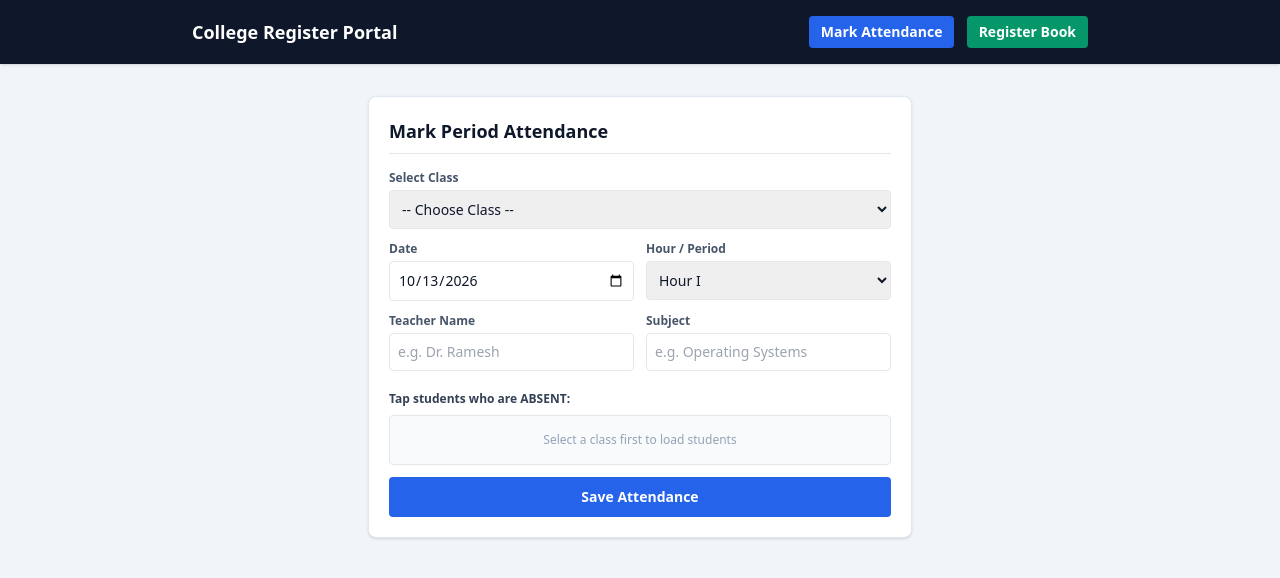
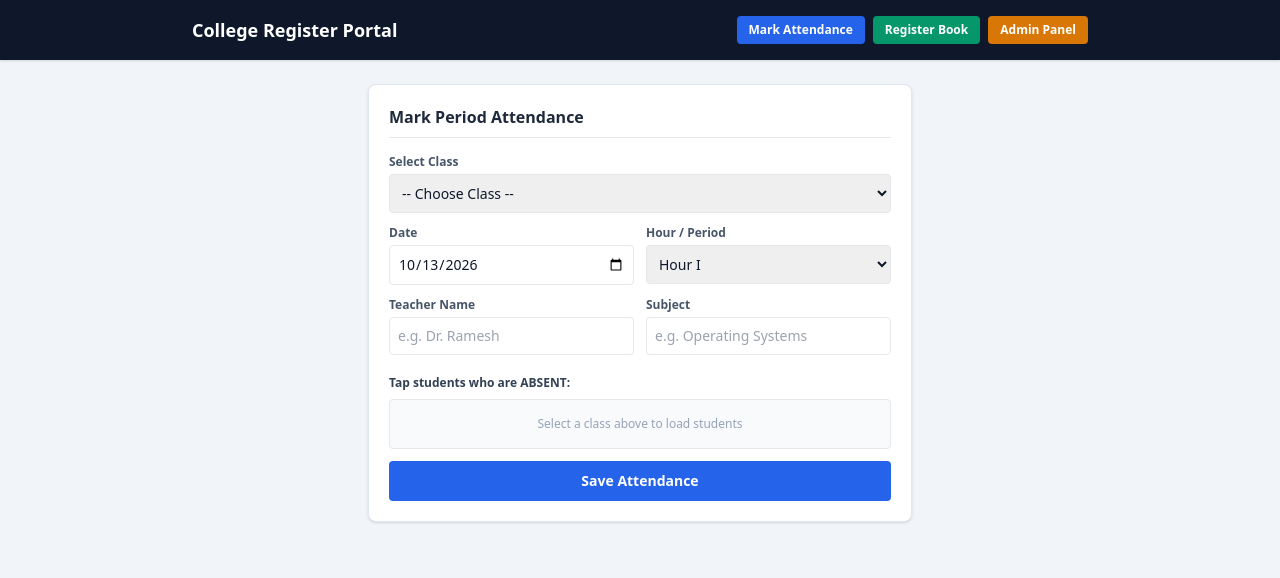
Before and after one commit to lr2memcem-gif/attendance-book, a plain HTML site: page index.html in a window 1280 px wide. Drawn offline with nearby package versions, Linux system fonts and the light colour scheme; no server answers.

Commit message:
Refactor HTML structure and improve styles

```diff
--- a/index.html
+++ b/index.html
@@ -7,10 +7,19 @@
   <script src="https://cdn.tailwindcss.com"></script>
   <script src="https://cdn.jsdelivr.net/npm/@supabase/supabase-js@2"></script>
   <style>
-    @page { size: A4 portrait; margin: 8mm; }
+    @page {
+      size: A4 portrait;
+      margin: 8mm;
+    }
     @media print {
-      body { margin: 0; padding: 0; background: #fff; }
-      .no-print { display: none !important; }
+      body {
+        margin: 0;
+        padding: 0;
+        background: #fff;
+      }
+      .no-print {
+        display: none !important;
+      }
       .a4-page {
         border: none !important;
         box-shadow: none !important;
@@ -20,27 +29,30 @@
         page-break-inside: avoid !important;
         break-inside: avoid !important;
       }
-      .a4-page:last-child { page-break-after: avoid !important; }
+      .a4-page:last-child {
+        page-break-after: avoid !important;
+      }
     }
   </style>
 </head>
 <body class="bg-slate-100 text-slate-900 font-sans">
 
-  <!-- Navigation / Mode Bar -->
+  <!-- Top Navigation Header -->
   <header class="no-print bg-slate-900 text-white p-4 shadow">
-    <div class="max-w-4xl mx-auto flex justify-between items-center">
+    <div class="max-w-4xl mx-auto flex flex-wrap justify-between items-center gap-2">
       <h1 class="font-bold text-lg">College Register Portal</h1>
-      <div class="space-x-2">
-        <button onclick="showTab('mark')" class="bg-blue-600 px-3 py-1.5 rounded text-sm font-semibold">Mark Attendance</button>
-        <button onclick="showTab('register')" class="bg-emerald-600 px-3 py-1.5 rounded text-sm font-semibold">Register Book</button>
+      <div class="flex items-center gap-2">
+        <button onclick="showTab('mark')" class="bg-blue-600 hover:bg-blue-700 px-3 py-1.5 rounded text-xs font-semibold">Mark Attendance</button>
+        <button onclick="showTab('register')" class="bg-emerald-600 hover:bg-emerald-700 px-3 py-1.5 rounded text-xs font-semibold">Register Book</button>
+        <a href="admin.html" class="bg-amber-600 hover:bg-amber-700 px-3 py-1.5 rounded text-xs font-semibold inline-block">Admin Panel</a>
       </div>
     </div>
   </header>
 
   <!-- TAB 1: MARK ATTENDANCE (STAFF / HOD) -->
-  <main id="tab-mark" class="no-print max-w-xl mx-auto p-4 mt-4">
+  <main id="tab-mark" class="no-print max-w-xl mx-auto p-4 mt-2">
     <div class="bg-white p-5 rounded-lg shadow border border-slate-200">
-      <h2 class="text-lg font-bold border-b pb-2 mb-4">Mark Period Attendance</h2>
+      <h2 class="text-base font-bold border-b pb-2 mb-4 text-slate-800">Mark Period Attendance</h2>
 
       <div class="space-y-3">
         <div>
@@ -82,7 +94,7 @@
         <div class="pt-2">
           <label class="block text-xs font-bold text-slate-700 mb-2">Tap students who are ABSENT:</label>
           <div id="student-grid" class="grid grid-cols-2 gap-2 max-h-64 overflow-y-auto p-1 border rounded bg-slate-50">
-            <p class="text-xs text-slate-400 col-span-2 p-3 text-center">Select a class first to load students</p>
+            <p class="text-xs text-slate-400 col-span-2 p-3 text-center">Select a class above to load students</p>
           </div>
         </div>
 
@@ -99,7 +111,7 @@
       <div class="bg-white p-4 rounded-lg shadow border border-slate-200 flex flex-wrap gap-3 items-end">
         <div>
           <label class="block text-xs font-bold text-slate-600">Class</label>
-          <select id="reg-class" class="border p-2 rounded text-sm"></select>
+          <select id="reg-class" class="border p-2 rounded text-sm min-w-[140px]"></select>
         </div>
         <div>
           <label class="block text-xs font-bold text-slate-600">From Date</label>
@@ -113,12 +125,12 @@
           <label class="block text-xs font-bold text-slate-600">Start Page #</label>
           <input type="number" id="reg-page-start" value="72" class="border p-2 rounded text-sm w-16 text-center">
         </div>
-        <button onclick="generateBook()" class="bg-blue-600 text-white px-4 py-2 rounded text-sm font-semibold">Generate</button>
-        <button onclick="window.print()" class="bg-emerald-600 text-white px-4 py-2 rounded text-sm font-semibold ml-auto">Print (PDF)</button>
+        <button onclick="generateBook()" class="bg-blue-600 hover:bg-blue-700 text-white px-4 py-2 rounded text-sm font-semibold">Generate</button>
+        <button onclick="window.print()" class="bg-emerald-600 hover:bg-emerald-700 text-white px-4 py-2 rounded text-sm font-semibold ml-auto">Print / Save PDF</button>
       </div>
     </div>
 
-    <!-- Container for Generated Pages -->
+    <!-- Container where dynamically generated A4 pages will mount -->
     <div id="pages-container" class="flex flex-col items-center p-4"></div>
   </main>
 
```
